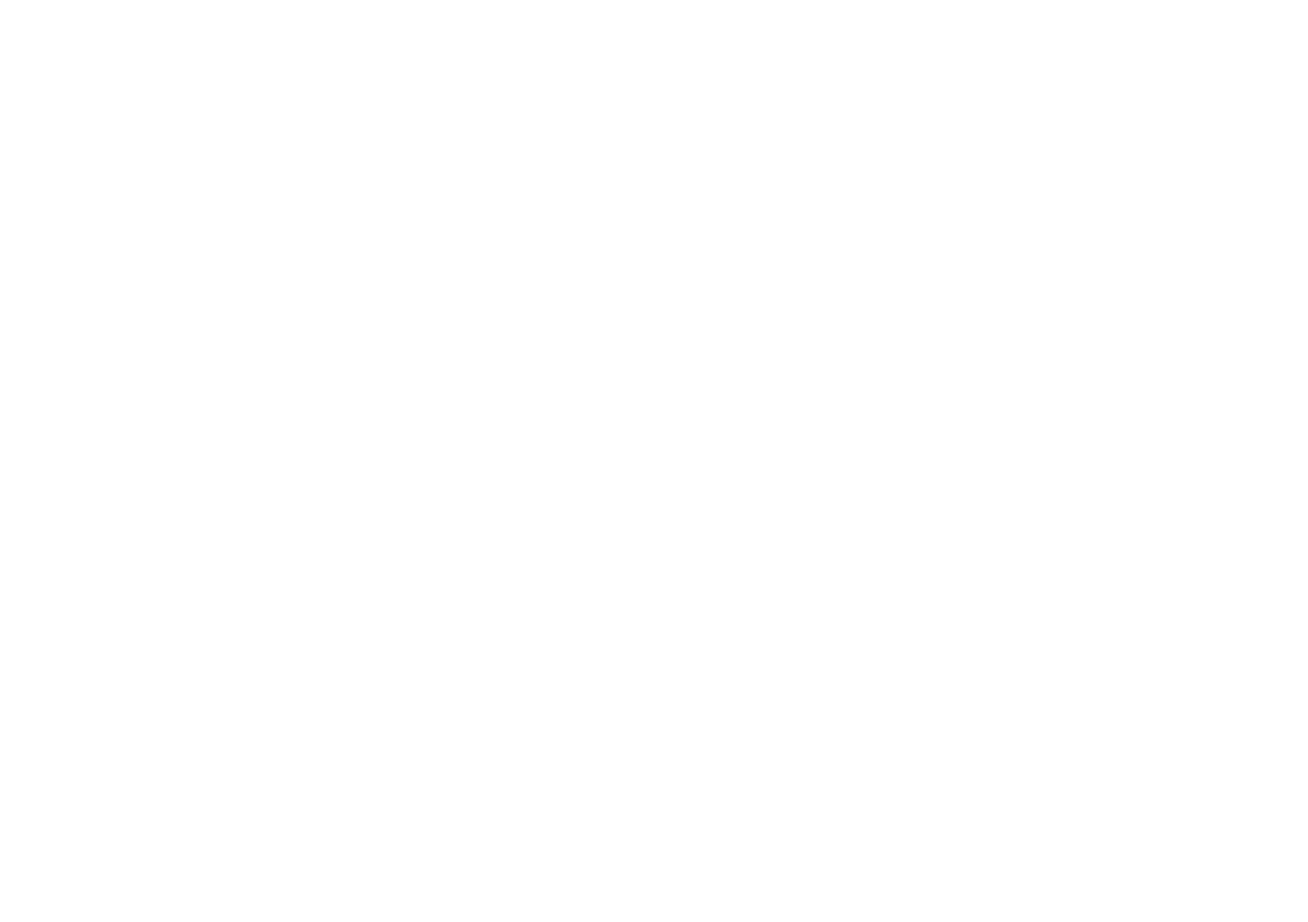
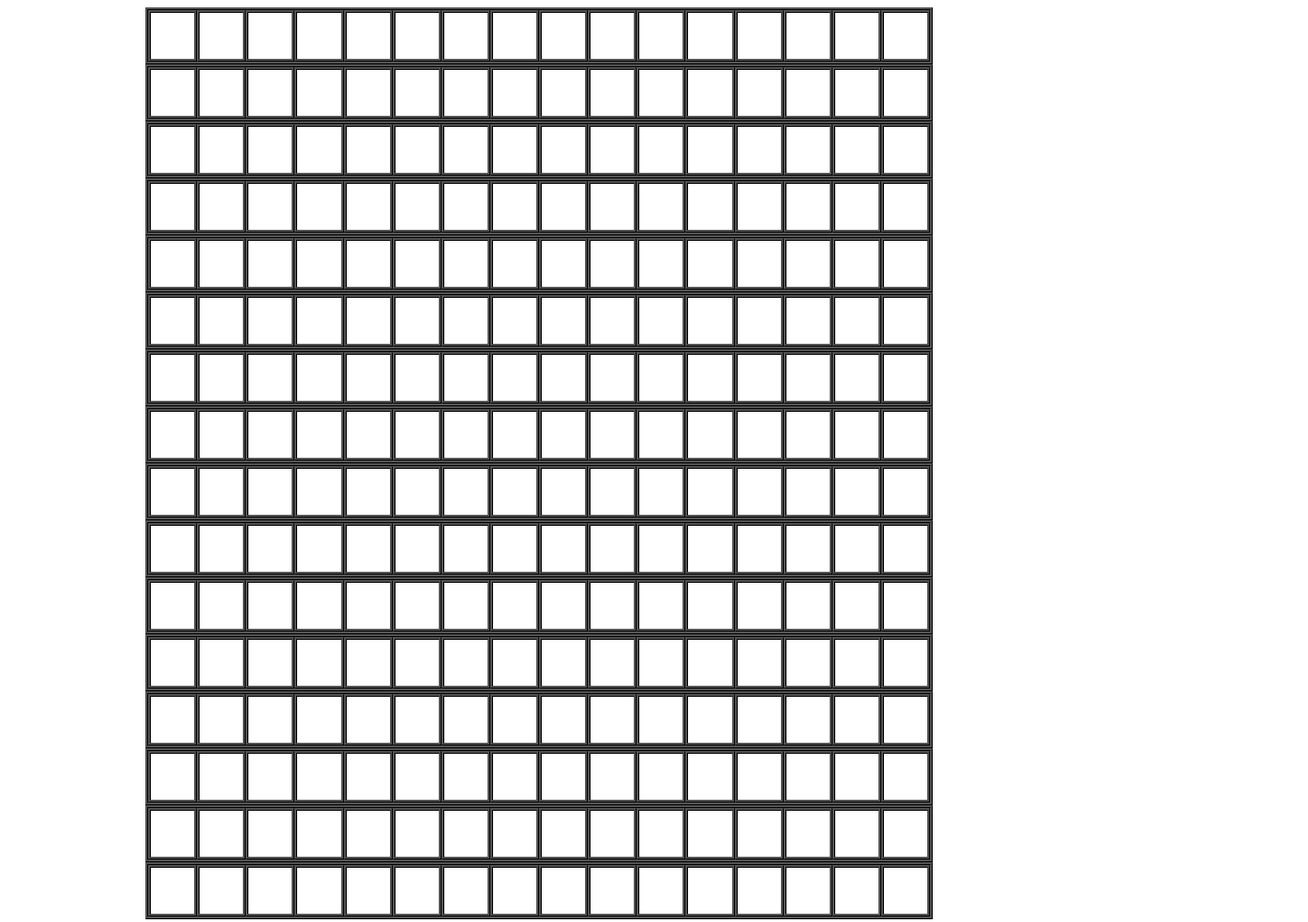
Before and after one commit to vladbranduse/etch-a-sketch, a plain HTML site: page index.html in a window 1280 px wide. Shown: the whole page at 92% size, 1422 px wide, since content can reach past the window. Before the commit the page ends 800 px from the top, so only its background shows below. Drawn offline with Linux system fonts and the light colour scheme.

Commit message:
Adding a 16x16 square grid

```diff
--- a/index.html
+++ b/index.html
@@ -6,6 +6,7 @@
   <link rel="stylesheet" href="styles.css">
 </head>
 <body>
+    <div id="container"></div>
     <script src="script.js"></script>
 </body>
 </html>
--- a/script.js
+++ b/script.js
@@ -0,0 +1,18 @@
+for (let i = 0; i < 16; i++) {
+    let row = document.createElement("div");
+    row.style.borderColor = "black";
+    row.style.borderStyle = "ridge";
+    row.style.display = "flex";
+    row.style.flexDirection = "row";
+    row.style.width = "850px";
+    row.style.height = "auto";
+    container.appendChild(row);
+    for (let j = 0; j < 16; j++) {
+        let square = document.createElement("div");
+        square.style.borderColor = "black";
+        square.style.borderStyle = "ridge";
+        square.style.width = "50px";
+        square.style.height = "50px";
+        row.appendChild(square);
+    }
+}
--- a/styles.css
+++ b/styles.css
@@ -0,0 +1,6 @@
+#container {
+    position: relative;
+    left: 150px;
+    width: auto;
+    height: auto;
+}
```
